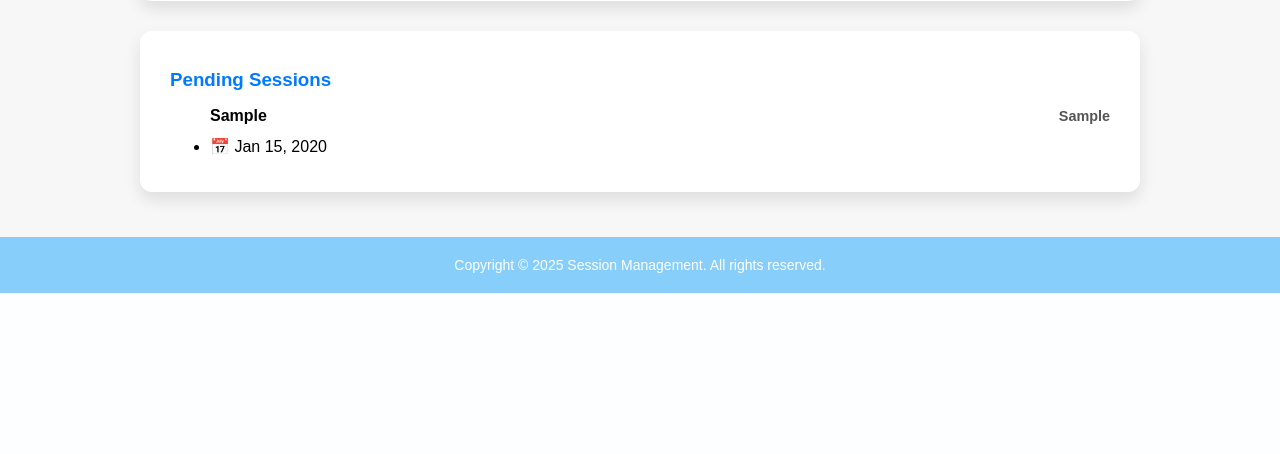
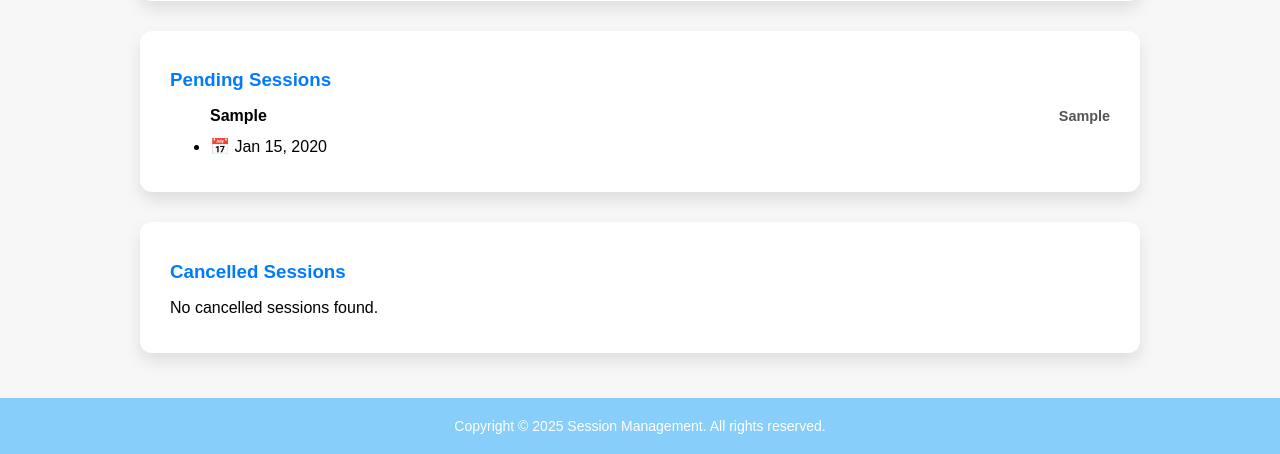
Before and after one commit to ashishkekan/session-management, a Django app: page / in a window 1280 px wide. Shown: the part 1092-1546 px from the top of the page. Before the commit the page ends 1385 px from the top, so only its background shows below. Run offline with Django 4.2, Linux system fonts and the light colour scheme; a user stored in the database is signed in; tables that the repository leaves empty hold one stand-in row (values such as "Sample post").

Commit message:
Added cancelled session cards

```diff
--- a/management/templates/session/home.html
+++ b/management/templates/session/home.html
@@ -138,6 +138,25 @@
             {% endif %}
         </div>
 
+        <div class="card">
+            <h3>Cancelled Sessions</h3>
+            {% if cancelled %}
+                <ul class="session-list">
+                    {% for session in cancelled %}
+                        <li style="display: flex; justify-content: space-between; align-items: center;">
+                            <strong>{{ session.topic }}</strong>
+                            <span style="font-size: 0.9em; color: #555;"><strong>{{ session.conducted_by.first_name }}</strong></span>
+                        </li>
+                        <li style="margin-bottom: 10px;">
+                            📅 {{ session.date|date:"M d, Y" }}
+                        </li>
+                    {% endfor %}
+                </ul>
+            {% else %}
+                <p>No cancelled sessions found.</p>
+            {% endif %}
+        </div>
+
     {% else %}
         <div class="card">
             <h3>Total Sessions Assigned</h3>
--- a/management/views.py
+++ b/management/views.py
@@ -39,15 +39,16 @@ def home(request):
     }
 
     if user.is_staff:
-        top_sessions = SessionTopic.objects.filter(
-            date__gt=now(),
-        ).exclude(status="Completed").order_by("date")[:3]
-        completed = SessionTopic.objects.filter(
-            status="Completed"
-        ).order_by("date")[:3]
-        pending = SessionTopic.objects.filter(
-            status="Pending"
-        ).order_by("date")[:3]
+        top_sessions = (
+            SessionTopic.objects.filter(
+                date__gt=now(),
+            )
+            .exclude(status="Completed")
+            .order_by("date")[:3]
+        )
+        completed = SessionTopic.objects.filter(status="Completed").order_by("date")[:3]
+        pending = SessionTopic.objects.filter(status="Pending").order_by("date")[:3]
+        cancelled = SessionTopic.objects.filter(status="Cancelled").order_by("date")[:3]
 
         context.update(
             {
@@ -58,13 +59,14 @@ def home(request):
                 "top_sessions": top_sessions,
                 "completed": completed,
                 "pending": pending,
+                "cancelled": cancelled,
             }
         )
     else:
         sessions = SessionTopic.objects.filter(conducted_by=user)
-        upcoming_sessions = sessions.filter(
-            status="Pending", date__gte=now()
-        ).order_by("date")
+        upcoming_sessions = sessions.filter(status="Pending", date__gte=now()).order_by(
+            "date"
+        )
 
         context.update(
             {
@@ -167,12 +169,17 @@ def user_list(request):
 
     return render(request, "session/user_list.html", {"users": page_obj})
 
+
 @login_required
 def all_sessions_view(request):
     if request.user.is_staff:
         sessions = SessionTopic.objects.select_related("conducted_by").order_by("date")
     else:
-        sessions = SessionTopic.objects.select_related("conducted_by").filter(conducted_by=request.user).order_by("date")
+        sessions = (
+            SessionTopic.objects.select_related("conducted_by")
+            .filter(conducted_by=request.user)
+            .order_by("date")
+        )
 
     paginator = Paginator(sessions, 10)
     page_number = request.GET.get("page")
@@ -193,7 +200,9 @@ def edit_session_view(request, session_id):
     else:
         form = SessionTopicForm(instance=session)
 
-    return render(request, "session/edit_session.html", {"form": form, "session": session})
+    return render(
+        request, "session/edit_session.html", {"form": form, "session": session}
+    )
 
 
 @login_required
@@ -204,19 +213,20 @@ def delete_session_view(request, session_id):
     return redirect("session_list")
 
 
-
 @login_required
 def change_password(request):
-    if request.method == 'POST':
+    if request.method == "POST":
         form = CustomPasswordChangeForm(user=request.user, data=request.POST)
         if form.is_valid():
             user = form.save()
-            update_session_auth_hash(request, user)  # Keep the user logged in after password change
-            messages.success(request, 'Your password was successfully updated!')
-            return redirect('my_profile')  # Update with your profile page name
+            update_session_auth_hash(
+                request, user
+            )  # Keep the user logged in after password change
+            messages.success(request, "Your password was successfully updated!")
+            return redirect("my_profile")  # Update with your profile page name
     else:
         form = CustomPasswordChangeForm(user=request.user)
-    return render(request, 'session/change_password.html', {'form': form})
+    return render(request, "session/change_password.html", {"form": form})
 
 
 @login_required
```
